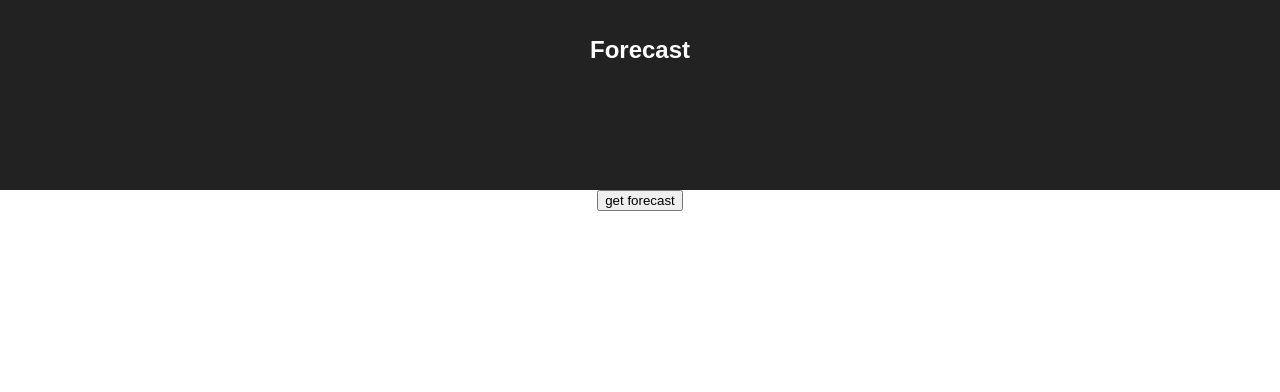
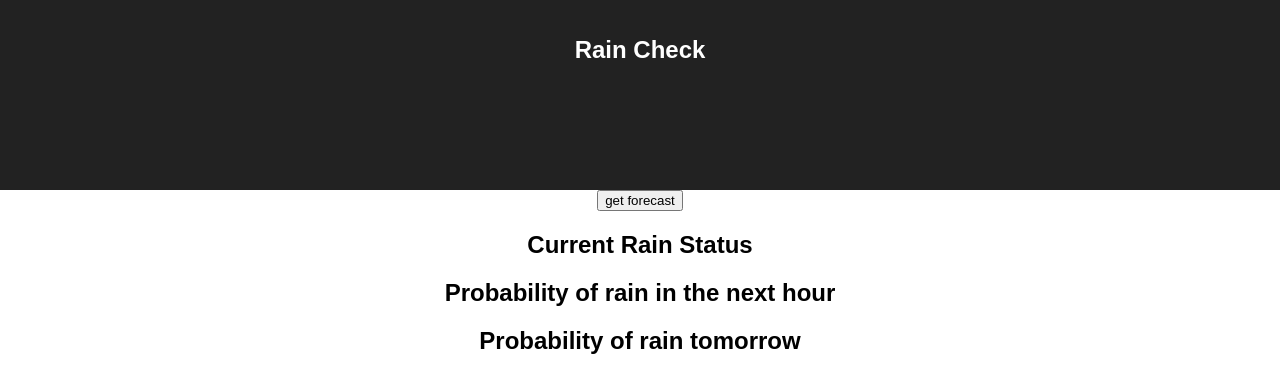
Before and after one commit to Bdemers1055/blueskys-api, a React (Create React App) app in the folder client/: page / in a window 1280 px wide. Shown: the top 392 px of the page. Built offline with nearby package versions, Linux system fonts and the light colour scheme; no server answers.

Commit message:
probability of rain next hour, next day

```diff
--- a/client/src/App.js
+++ b/client/src/App.js
@@ -37,7 +37,7 @@ class App extends Component {
       <div className="App">
         <header className="App-header">
           {/* <img src={logo} className="App-logo" alt="logo" /> */}
-          <h1 className="App-title">Forecast</h1>
+          <h1 className="App-title">Rain Check</h1>
         </header>
         {/* <p className="App-intro">
           <input className="latInput" type="text"></input>
@@ -46,7 +46,12 @@ class App extends Component {
         </p> */}
         <button type="button" onClick={this.fetchForecast.bind(this)}>get forecast</button>
         <section>
+          <h1>Current Rain Status</h1>
         <div className="forecastCard">{forecast.currently ?forecast.currently.precipProbability:null}</div>
+        <h1>Probability of rain in the next hour</h1>
+        <div className="forecastCard">{forecast.hourly ?forecast.hourly.data[1].precipProbability:null}</div>
+        <h1>Probability of rain tomorrow</h1>
+        <div className="forecastCard">{forecast.daily ?forecast.daily.data[1].precipProbability:null}</div>
       </section>
       </div>
     );
```
